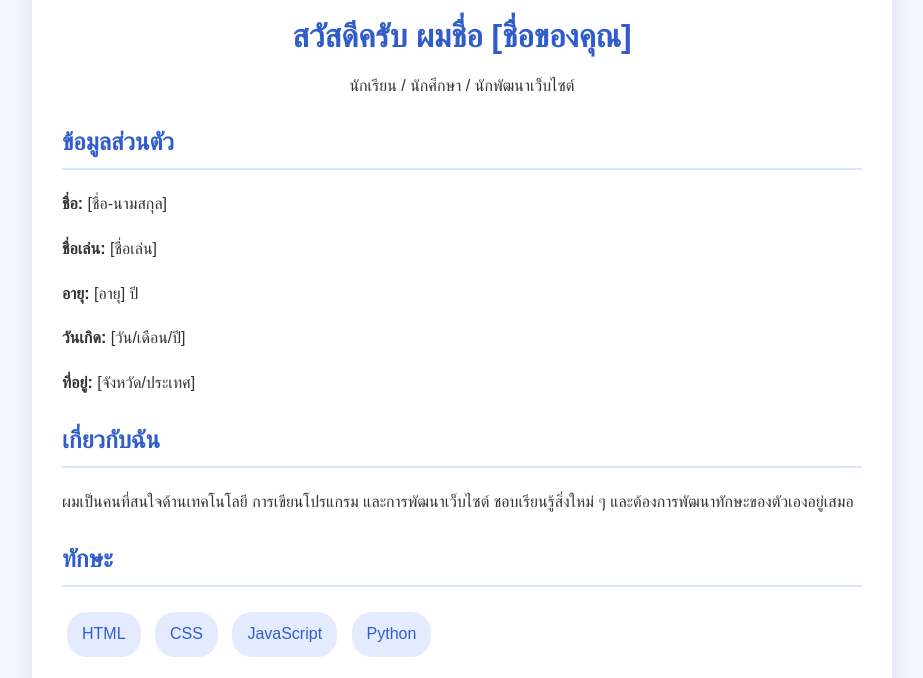
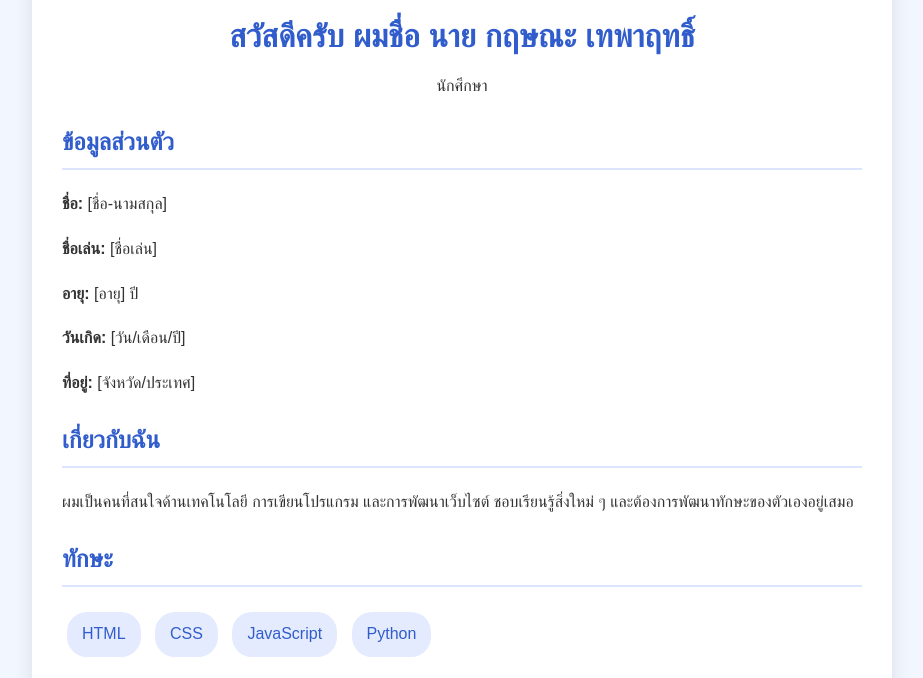
Before and after one commit to 66011211002-hue/S1, a plain HTML site: page index.html in a window 1280 px wide. Shown: the part 111-789 px from the top of the page, without its empty margins (178-1101 px from the left). Drawn offline with Linux system fonts and the light colour scheme.

Commit message:
Update index.html

```diff
--- a/index.html
+++ b/index.html
@@ -70,8 +70,8 @@
         <!-- รูปโปรไฟล์ -->
         <img src="profile.jpg" alt="รูปประจำตัว" class="profile-img">
 
-        <h1>สวัสดีครับ ผมชื่อ [ชื่อของคุณ]</h1>
-        <p>นักเรียน / นักศึกษา / นักพัฒนาเว็บไซต์</p>
+        <h1>สวัสดีครับ ผมชื่อ นาย กฤษณะ เทพาฤทธิ์</h1>
+        <p>นักศึกษา</p>
 
         <div class="info">
 
```
